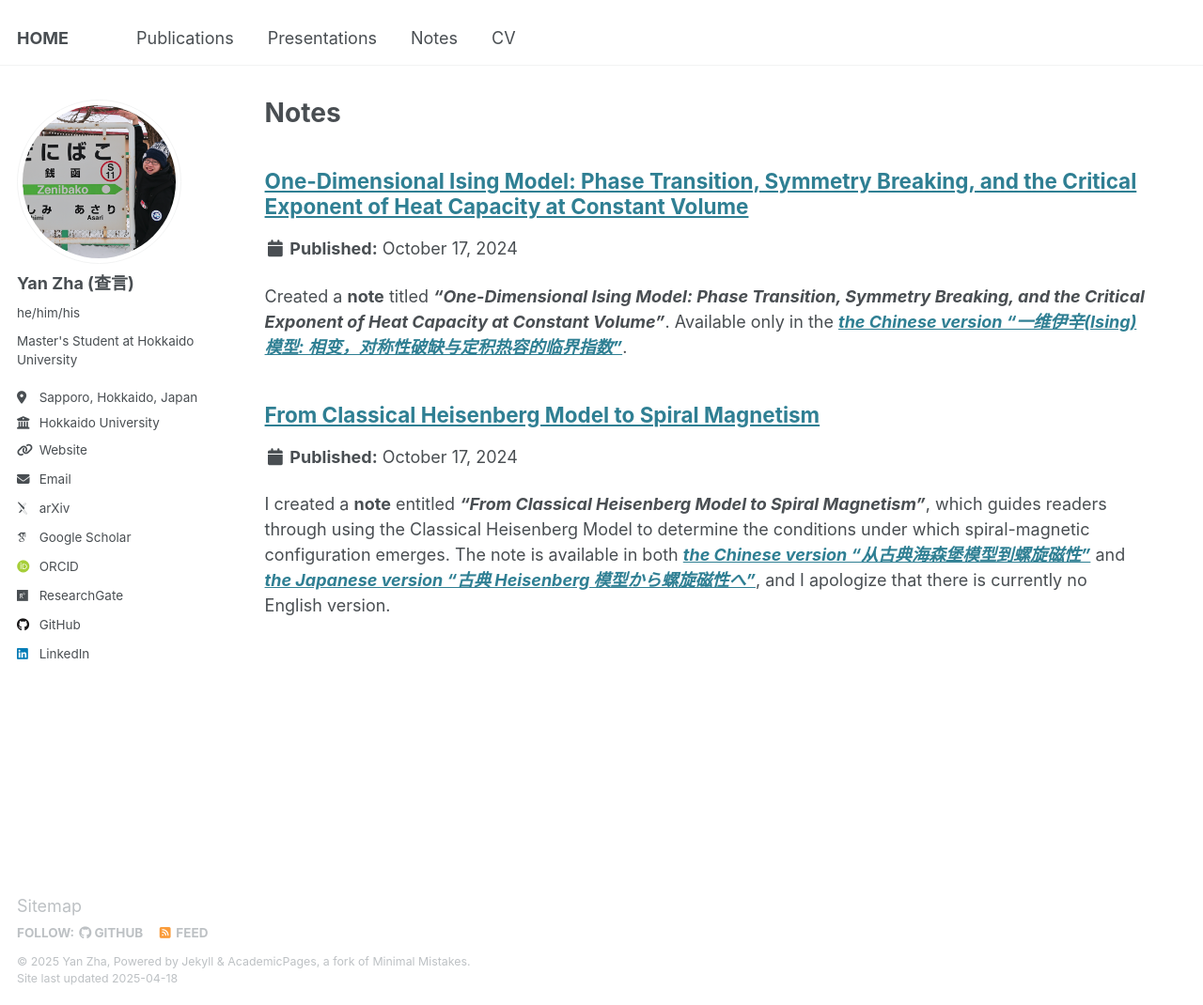
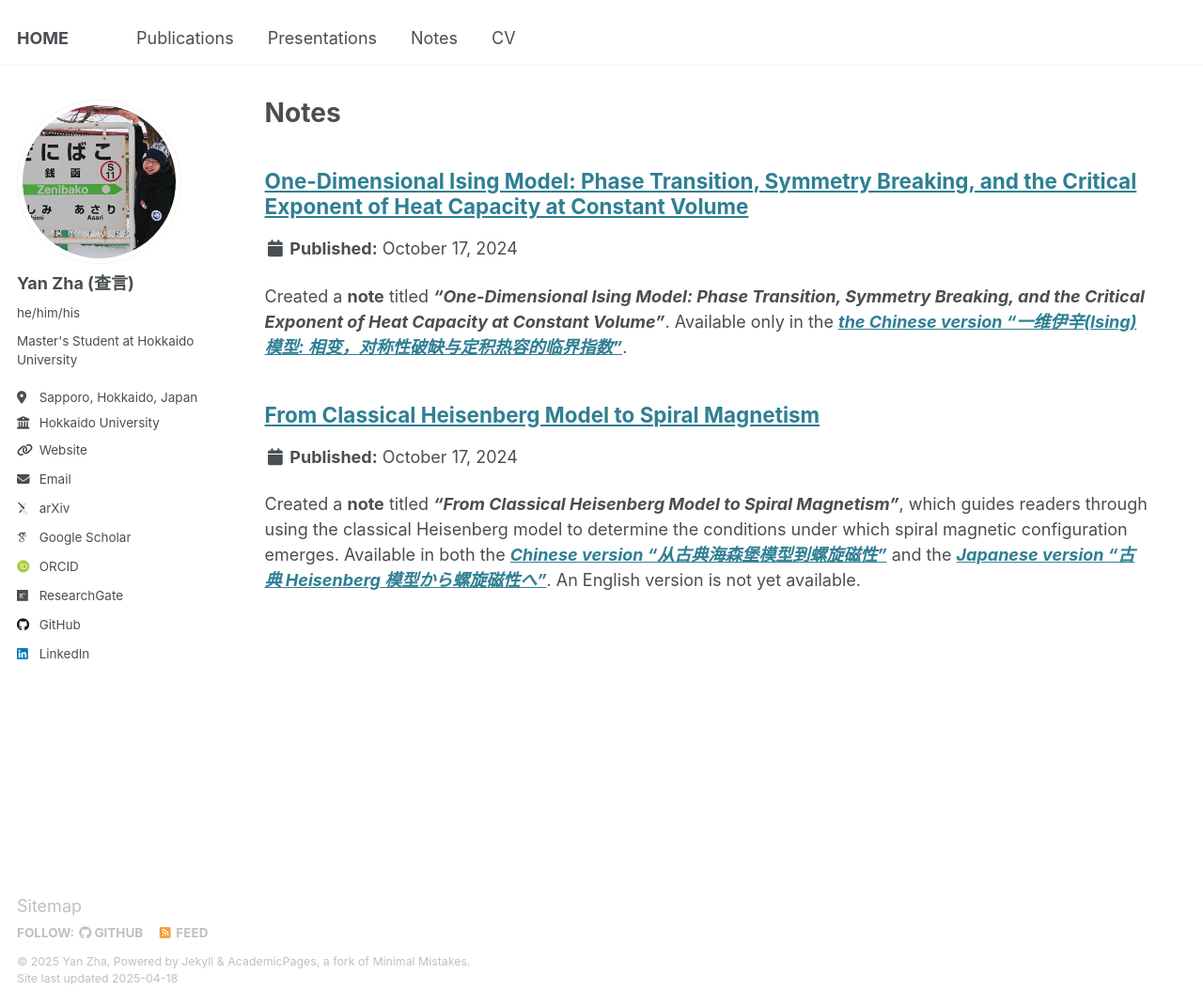
Before and after one commit to yzhacn/yzhacn.github.io, a Jekyll site: the page built from _pages/notes.html, in a window 1280 px wide and 1070 px high. Shown: the whole window at 94% size. Built offline with Jekyll 4.4.1, drawn with Linux system fonts in a browser that asks for light colours; some web fonts are replaced.

Commit message:
Update 20241017_spiral.md

```diff
--- a/_notes/20241017_spiral.md
+++ b/_notes/20241017_spiral.md
@@ -4,4 +4,4 @@ date: 2024-10-17
 categories: statisticalmechanics
 ---
 
- I created a **note** entitled ***"From Classical Heisenberg Model to Spiral Magnetism"***, which guides readers through using the Classical Heisenberg Model to determine the conditions under which spiral-magnetic configuration emerges. The note is available in both ***[the Chinese version “从古典海森堡模型到螺旋磁性”](https://yzhacn.github.io/files/20241017_spiral.pdf)*** and ***[the Japanese version “古典 Heisenberg 模型から螺旋磁性へ”](https://yzhacn.github.io/files/20241017_spiral_ja.pdf)***, and I apologize that there is currently no English version.
+ Created a **note** titled ***"From Classical Heisenberg Model to Spiral Magnetism"***, which guides readers through using the classical Heisenberg model to determine the conditions under which spiral magnetic configuration emerges. Available in both the ***[Chinese version “从古典海森堡模型到螺旋磁性”](https://yzhacn.github.io/files/20241017_spiral.pdf)*** and the ***[Japanese version “古典 Heisenberg 模型から螺旋磁性へ”](https://yzhacn.github.io/files/20241017_spiral_ja.pdf)***. An English version is not yet available.
```
